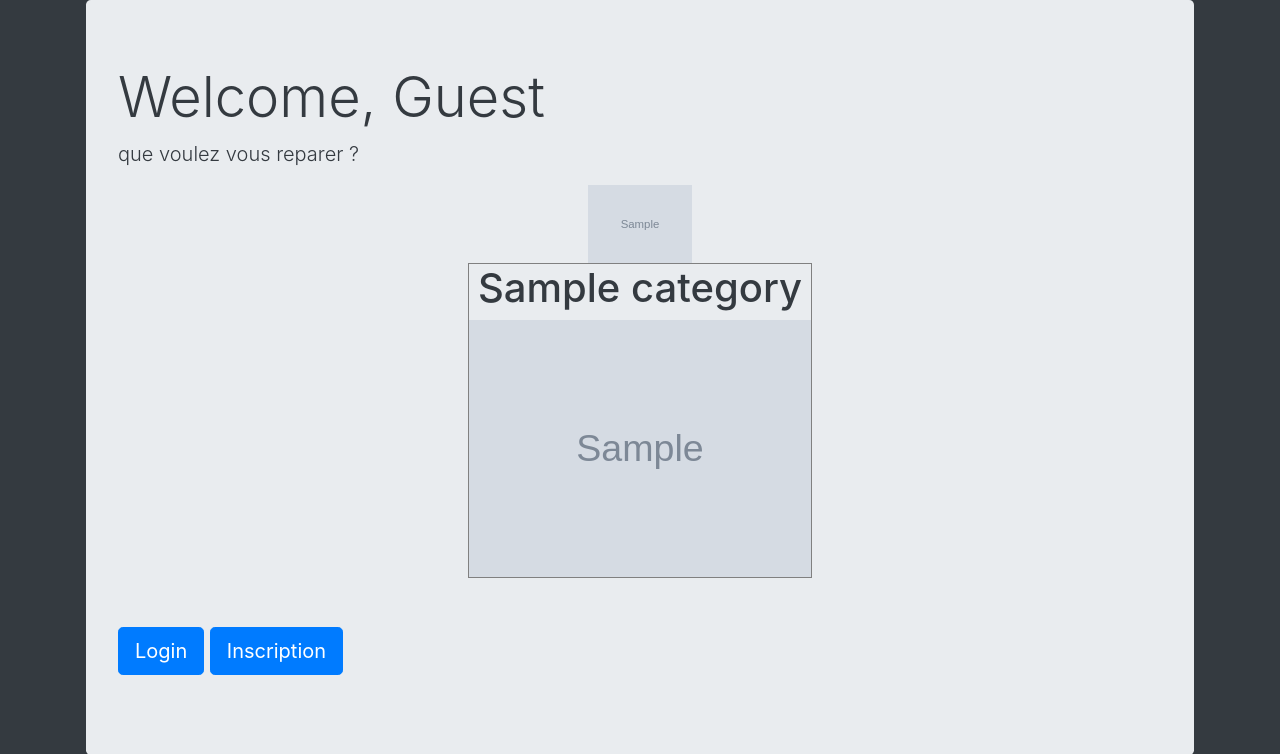
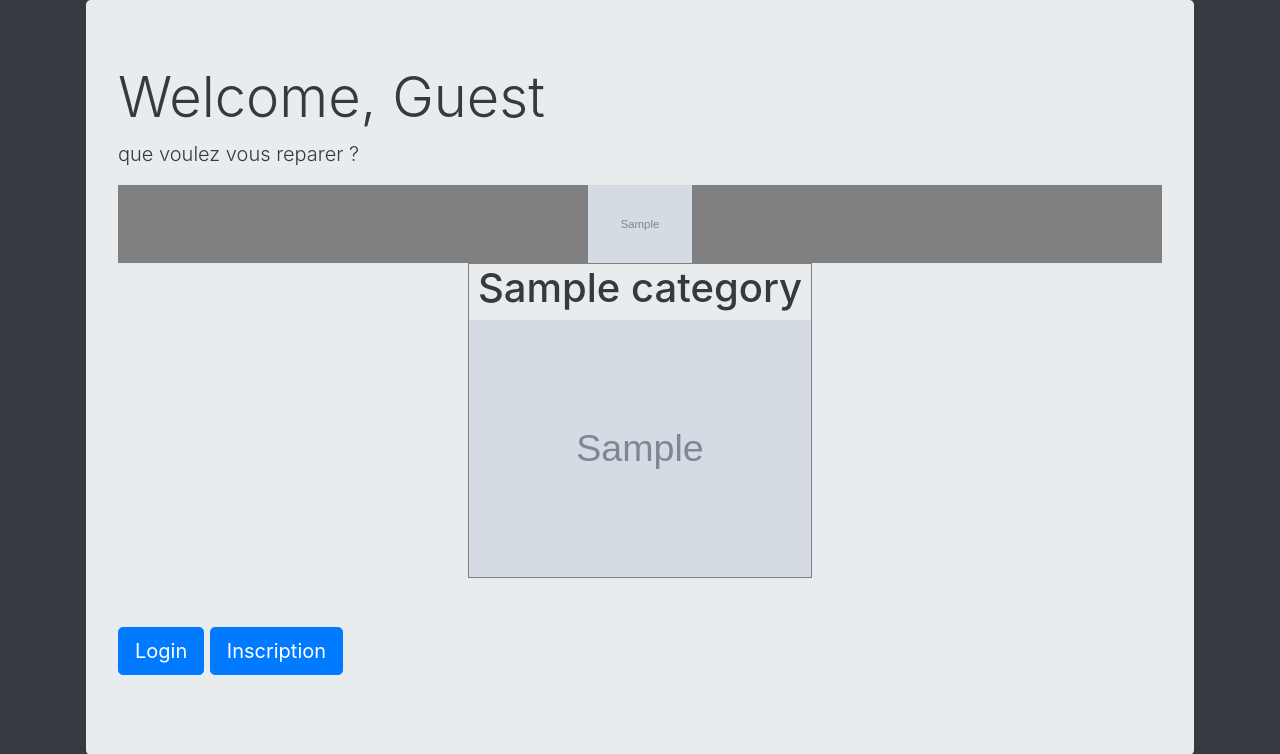
Before and after one commit to Antho-Webdesign/remonteseul, a Django app: page / in a window 1280 px wide. Shown: the part 88-842 px from the top of the page. Run offline with Django 3.2, Linux system fonts and the light colour scheme; tables that the repository leaves empty hold one stand-in row (values such as "Sample post"); grey boxes marked "Sample" are stand-in pictures; some libraries are stand-ins or nearby versions.

Commit message:
models device ok

```diff
--- a/users/templates/users/home.html
+++ b/users/templates/users/home.html
@@ -36,9 +36,9 @@
             que voulez vous reparer ?
         </p>
 
-    <div class="d-flex">
+    <div class="d-flex"  style="background: grey; ">
             {% for marque in marques %}
-                <div style="background: grey; display: flex; flex-direction: column; width: 10%; text-align: center;">
+                <div style="display: flex; flex-direction: column; width: 10%; text-align: center;">
                     <img src="{{ marque.logo.url }}" alt="">
                 </div>
             {% endfor %}
@@ -52,6 +52,8 @@
                 </div>
             {% endfor %}
         </div>
+
+
 
         <hr class="my-4">
 
```
Also changed, not shown: users/views.py (+7 -6 lines), media/devices/samsung-z.png (added).
